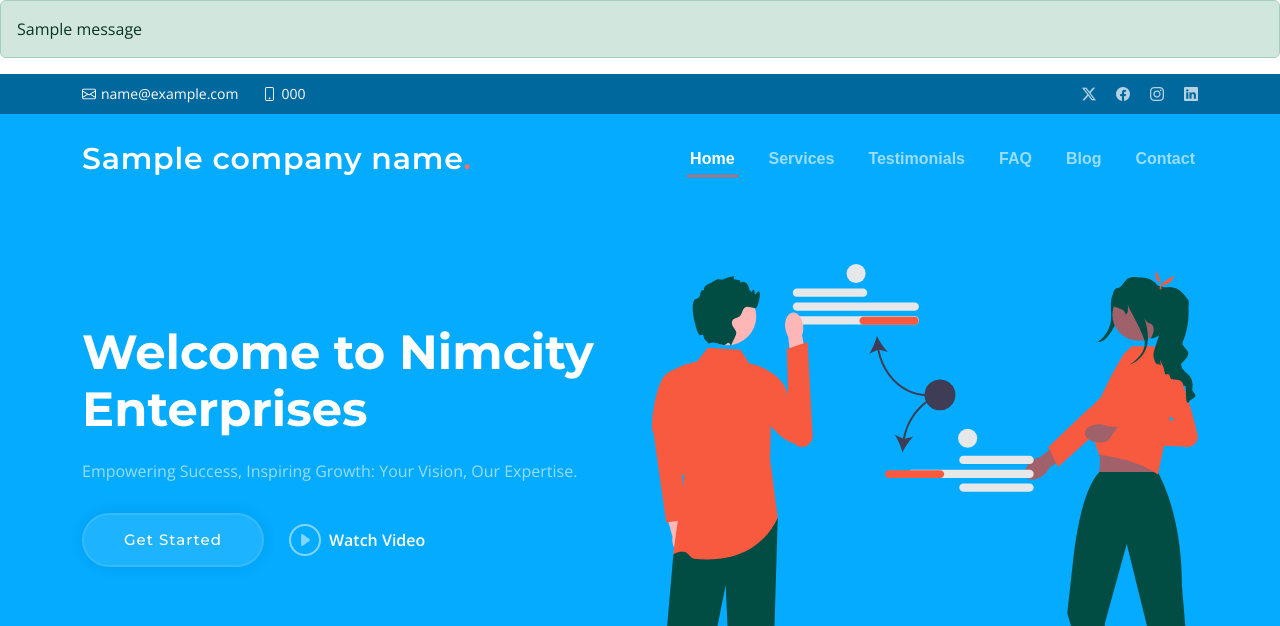
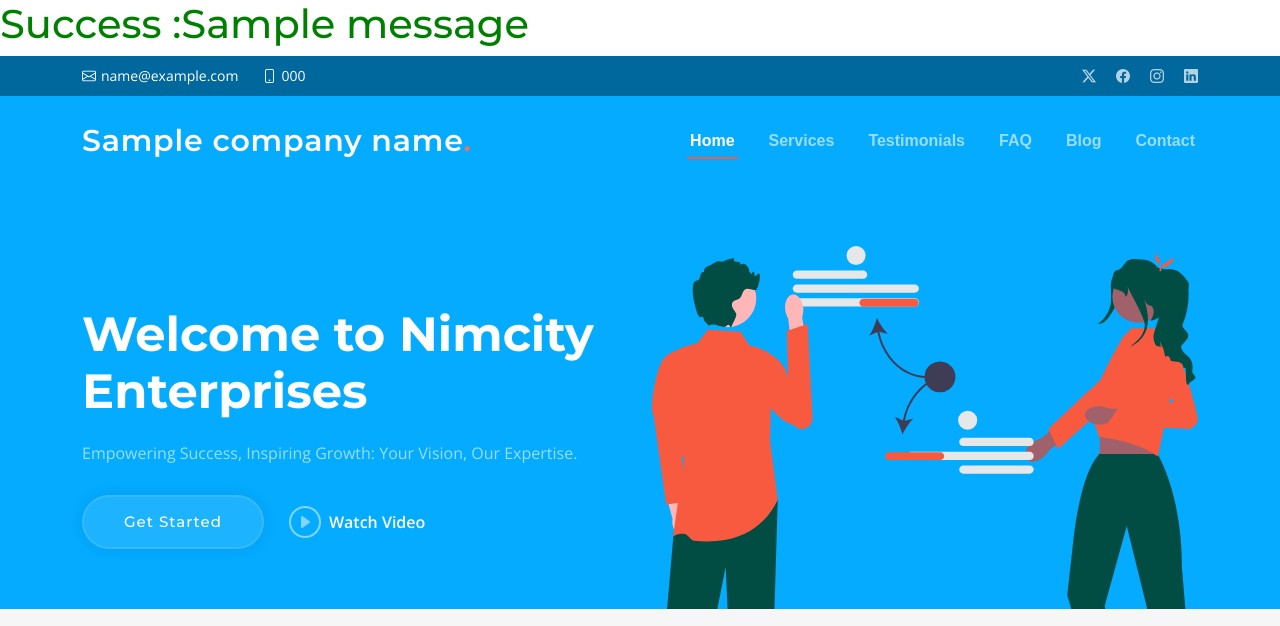
Before and after one commit to NMMalika/companywebapage, a Django app: template templates/index.html in a window 1280 px wide. Shown: the top 626 px of the page. Run offline with Django 3.2, Linux system fonts and the light colour scheme; the template is opened without the code that fills it: most values are stand-ins (such as "Sample title", 1, 10 or a date in 2020); grey boxes marked "Sample" are stand-in pictures; one stand-in notice (Sample message) is shown; some libraries are stand-ins or nearby versions.

Commit message:
django messages

```diff
--- a/app/views.py
+++ b/app/views.py
@@ -60,7 +60,7 @@ def contact_form(request):
                subject=subject,
                message=f"Name: {name}\nEmail: {email}\nMessage: {message}",
                html_message=html_content,
-              #from_email=settings.EMAIL_HOST_USER,
+              from_email=settings.EMAIL_HOST_USER,
                recipient_list=[settings.EMAIL_HOST_USER],
                fail_silently=False,
          )
@@ -68,5 +68,5 @@ def contact_form(request):
           messages.error(request, "An error occurred while sending the email")
           return redirect("home")
      else:
-          messages.success(request, "Email sent successfully")
+          messages.success(request, "Email has been sent successfully")
      return redirect("home")
--- a/templates/assets/main.html
+++ b/templates/assets/main.html
@@ -40,9 +40,11 @@
 
 <body>
   {% for message in messages %}
-    <div class="alert alert-{{message.tags}}">
-      {{message}}
-    </div>
+    {% if message.tags == "error"%}
+       <h1 style="color:red"> Error :{{message}}</h1>
+    {% else %}
+        <h1 style="color:green"> Success :{{message}}</h1>
+      {% endif %}
   {% endfor %}
 {% include 'assets/header.html' %}
   <!-- ======= Hero Section ======= -->
```
